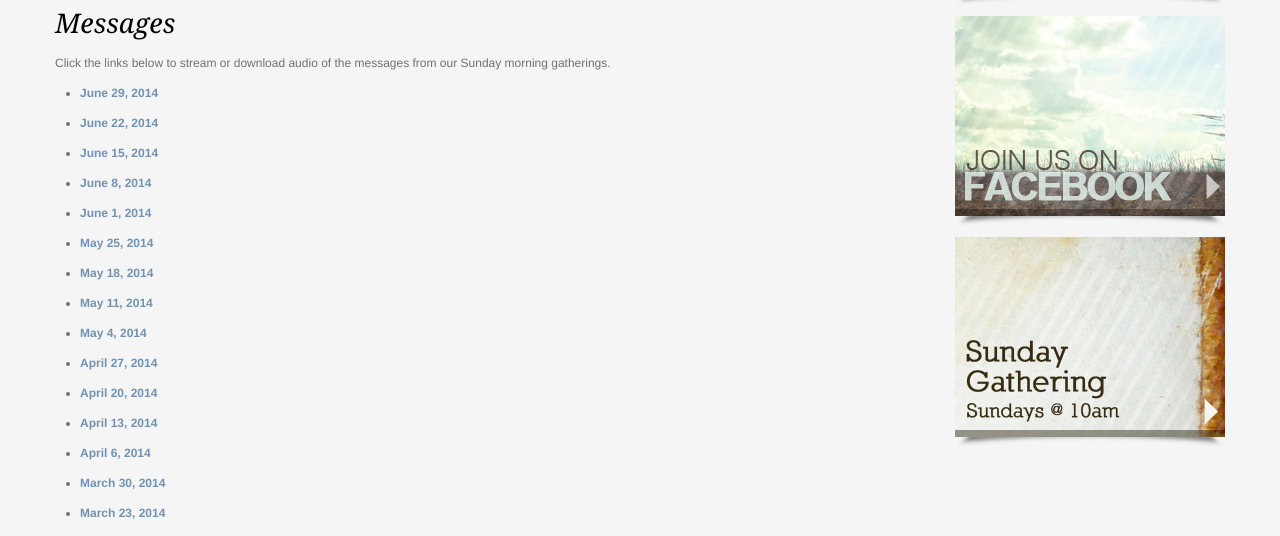
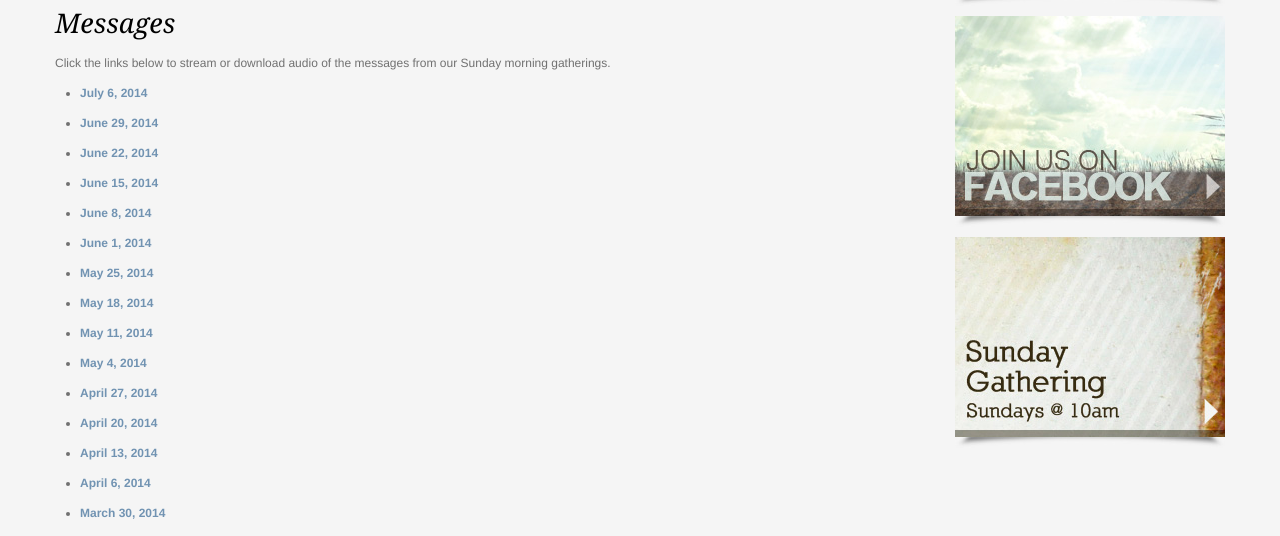
Before and after one commit to groveatx/groveatx.github.io, a Jekyll site: the page built from gatherings/messages/index.md, in a window 1280 px wide and 900 px high. Shown: the part 355-891 px from the top of the window. Built offline with Jekyll 4.4.1, drawn with Linux system fonts in a browser that asks for light colours; Markdown is read by kramdown in place of the engine named in the settings.

Commit message:
Update index.md

```diff
--- a/gatherings/messages/index.md
+++ b/gatherings/messages/index.md
@@ -13,6 +13,8 @@ description: >
 
 Click the links below to stream or download audio of the messages from our
 Sunday morning gatherings.
+
+ - **[July 6, 2014][20140706]**
 
  - **[June 29, 2014][20140629]**
 
```
Also changed, not shown: other parts of gatherings/messages/index.md (+1 -0 lines).
